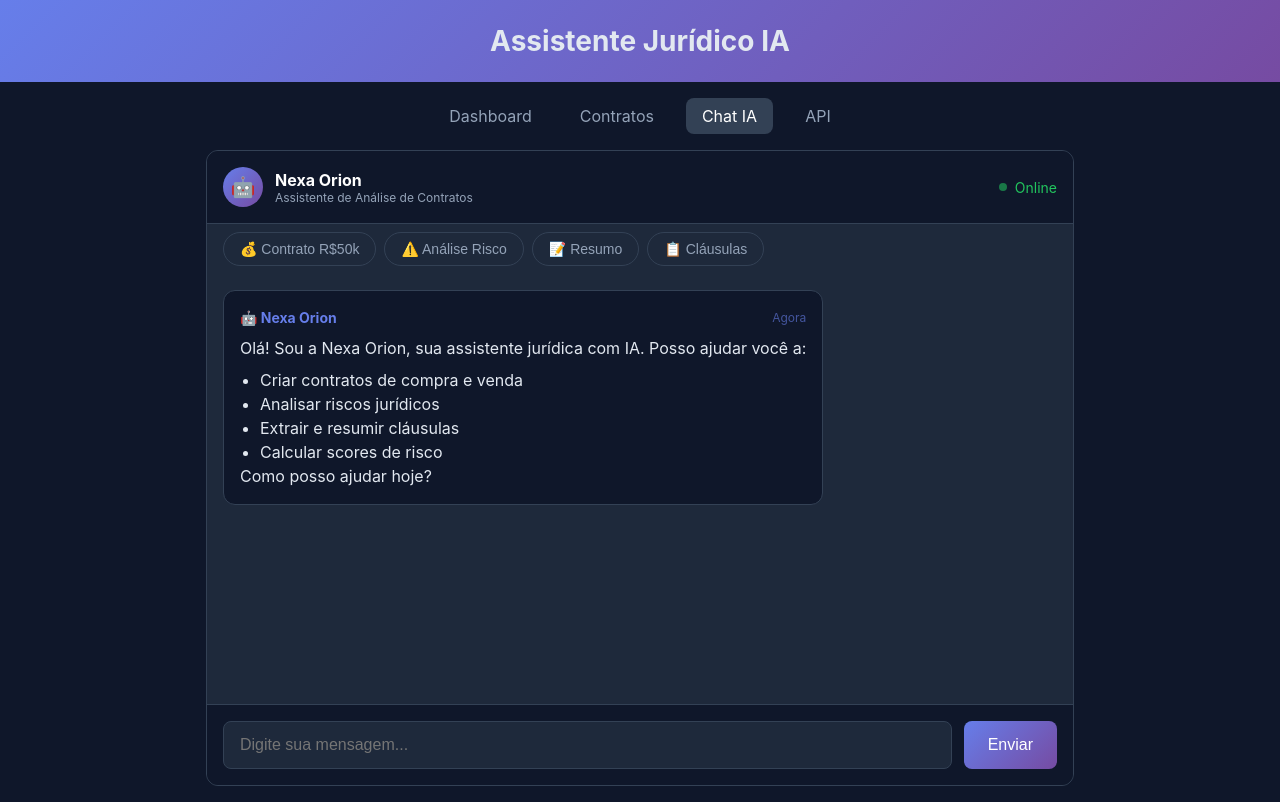
After one commit to sandranakata092-glitch/cognition, a FastAPI app: template templates/chat.html in a window 1280 px wide. The commit adds this page. Run offline with FastAPI, Linux system fonts and the light colour scheme; the template is opened without the code that fills it, so the values that code supplies are empty; some libraries are stand-ins or nearby versions.

Commit message:
Add AI chat interface with Nexa Orion assistant

```diff
--- a/main.py
+++ b/main.py
@@ -134,6 +134,12 @@ async def contracts_page(request: Request):
     return templates.TemplateResponse("contracts.html", {"request": request})
 
 
+@app.get("/chat")
+async def chat_page(request: Request):
+    """AI Chat interface page."""
+    return templates.TemplateResponse("chat.html", {"request": request})
+
+
 @app.get("/api/contracts")
 async def api_list_contracts():
     """API endpoint to list all contracts."""
--- /dev/null
+++ b/templates/chat.html
@@ -0,0 +1,451 @@
+<!DOCTYPE html>
+<html lang="pt-BR">
+<head>
+    <meta charset="UTF-8">
+    <meta name="viewport" content="width=device-width, initial-scale=1.0">
+    <title>Chat com IA - Hack Cognition</title>
+    <script src="https://download.agora.io/sdk/release/AgoraChat_sdk_1.1.0.js"></script>
+    <style>
+        * { margin: 0; padding: 0; box-sizing: border-box; }
+        body {
+            font-family: -apple-system, BlinkMacSystemFont, 'Segoe UI', Roboto, sans-serif;
+            background: #0f172a;
+            color: #e2e8f0;
+            min-height: 100vh;
+        }
+        .header {
+            background: linear-gradient(135deg, #667eea 0%, #764ba2 100%);
+            padding: 1.5rem;
+            text-align: center;
+        }
+        .header h1 { font-size: 1.75rem; }
+        .container {
+            max-width: 900px;
+            margin: 0 auto;
+            padding: 1rem;
+            height: calc(100vh - 80px);
+            display: flex;
+            flex-direction: column;
+        }
+        .nav {
+            display: flex;
+            gap: 1rem;
+            justify-content: center;
+            margin-bottom: 1rem;
+        }
+        .nav a {
+            color: #94a3b8;
+            text-decoration: none;
+            padding: 0.5rem 1rem;
+            border-radius: 8px;
+            transition: all 0.2s;
+        }
+        .nav a:hover, .nav a.active {
+            background: #334155;
+            color: #fff;
+        }
+        .chat-container {
+            flex: 1;
+            background: #1e293b;
+            border-radius: 12px;
+            border: 1px solid #334155;
+            display: flex;
+            flex-direction: column;
+            overflow: hidden;
+        }
+        .chat-header {
+            padding: 1rem;
+            background: #0f172a;
+            border-bottom: 1px solid #334155;
+            display: flex;
+            align-items: center;
+            gap: 0.75rem;
+        }
+        .ai-avatar {
+            width: 40px;
+            height: 40px;
+            border-radius: 50%;
+            background: linear-gradient(135deg, #667eea 0%, #764ba2 100%);
+            display: flex;
+            align-items: center;
+            justify-content: center;
+            font-size: 1.25rem;
+        }
+        .ai-info h3 {
+            color: #fff;
+            font-size: 1rem;
+        }
+        .ai-info p {
+            color: #94a3b8;
+            font-size: 0.75rem;
+        }
+        .status {
+            margin-left: auto;
+            display: flex;
+            align-items: center;
+            gap: 0.5rem;
+            color: #22c55e;
+            font-size: 0.875rem;
+        }
+        .status-dot {
+            width: 8px;
+            height: 8px;
+            background: #22c55e;
+            border-radius: 50%;
+            animation: pulse 2s infinite;
+        }
+        @keyframes pulse {
+            0%, 100% { opacity: 1; }
+            50% { opacity: 0.5; }
+        }
+        .chat-messages {
+            flex: 1;
+            overflow-y: auto;
+            padding: 1rem;
+            display: flex;
+            flex-direction: column;
+            gap: 1rem;
+        }
+        .message {
+            max-width: 80%;
+            padding: 1rem;
+            border-radius: 12px;
+            line-height: 1.5;
+        }
+        .message.user {
+            align-self: flex-end;
+            background: linear-gradient(135deg, #667eea 0%, #764ba2 100%);
+            color: #fff;
+        }
+        .message.ai {
+            align-self: flex-start;
+            background: #0f172a;
+            border: 1px solid #334155;
+        }
+        .message-header {
+            display: flex;
+            align-items: center;
+            gap: 0.5rem;
+            margin-bottom: 0.5rem;
+            font-size: 0.875rem;
+            font-weight: bold;
+        }
+        .message.user .message-header {
+            color: #fff;
+        }
+        .message.ai .message-header {
+            color: #667eea;
+        }
+        .message-time {
+            font-size: 0.75rem;
+            opacity: 0.6;
+            margin-left: auto;
+            font-weight: normal;
+        }
+        .typing {
+            display: flex;
+            gap: 0.25rem;
+            padding: 1rem;
+        }
+        .typing-dot {
+            width: 8px;
+            height: 8px;
+            background: #667eea;
+            border-radius: 50%;
+            animation: typing 1.4s infinite;
+        }
+        .typing-dot:nth-child(2) { animation-delay: 0.2s; }
+        .typing-dot:nth-child(3) { animation-delay: 0.4s; }
+        @keyframes typing {
+            0%, 60%, 100% { transform: translateY(0); }
+            30% { transform: translateY(-10px); }
+        }
+        .chat-input {
+            padding: 1rem;
+            background: #0f172a;
+            border-top: 1px solid #334155;
+            display: flex;
+            gap: 0.75rem;
+        }
+        .chat-input input {
+            flex: 1;
+            padding: 0.875rem 1rem;
+            border: 1px solid #334155;
+            border-radius: 8px;
+            background: #1e293b;
+            color: #fff;
+            font-size: 1rem;
+        }
+        .chat-input input:focus {
+            outline: none;
+            border-color: #667eea;
+        }
+        .chat-input button {
+            padding: 0.875rem 1.5rem;
+            border: none;
+            border-radius: 8px;
+            background: linear-gradient(135deg, #667eea 0%, #764ba2 100%);
+            color: #fff;
+            font-size: 1rem;
+            cursor: pointer;
+            transition: opacity 0.2s;
+        }
+        .chat-input button:hover {
+            opacity: 0.9;
+        }
+        .chat-input button:disabled {
+            opacity: 0.5;
+            cursor: not-allowed;
+        }
+        .quick-actions {
+            display: flex;
+            gap: 0.5rem;
+            padding: 0.5rem 1rem;
+            flex-wrap: wrap;
+        }
+        .quick-btn {
+            padding: 0.5rem 1rem;
+            border: 1px solid #334155;
+            border-radius: 20px;
+            background: transparent;
+            color: #94a3b8;
+            font-size: 0.875rem;
+            cursor: pointer;
+            transition: all 0.2s;
+        }
+        .quick-btn:hover {
+            border-color: #667eea;
+            color: #667eea;
+        }
+        .contract-card {
+            background: #1e293b;
+            border-radius: 8px;
+            padding: 1rem;
+            margin-top: 0.75rem;
+            border-left: 4px solid #667eea;
+        }
+        .contract-card h4 {
+            color: #667eea;
+            margin-bottom: 0.5rem;
+        }
+        .risk-badge {
+            display: inline-block;
+            padding: 0.25rem 0.75rem;
+            border-radius: 20px;
+            font-size: 0.75rem;
+            font-weight: bold;
+            margin-top: 0.5rem;
+        }
+        .risk-low { background: #22c55e20; color: #22c55e; }
+        .risk-medium { background: #f59e0b20; color: #f59e0b; }
+        .risk-high { background: #ef444420; color: #ef4444; }
+        code {
+            background: #0f172a;
+            padding: 0.25rem 0.5rem;
+            border-radius: 4px;
+            font-family: monospace;
+            font-size: 0.875rem;
+        }
+    </style>
+</head>
+<body>
+    <div class="header">
+        <h1>Assistente Jurídico IA</h1>
+    </div>
+
+    <div class="container">
+        <nav class="nav">
+            <a href="/dashboard">Dashboard</a>
+            <a href="/contracts">Contratos</a>
+            <a href="/chat" class="active">Chat IA</a>
+            <a href="/docs">API</a>
+        </nav>
+
+        <div class="chat-container">
+            <div class="chat-header">
+                <div class="ai-avatar">🤖</div>
+                <div class="ai-info">
+                    <h3>Nexa Orion</h3>
+                    <p>Assistente de Análise de Contratos</p>
+                </div>
+                <div class="status">
+                    <span class="status-dot"></span>
+                    Online
+                </div>
+            </div>
+
+            <div class="quick-actions">
+                <button class="quick-btn" onclick="sendQuick('Criar contrato de R$ 50000')">💰 Contrato R$50k</button>
+                <button class="quick-btn" onclick="sendQuick('Analisar risco de multa alta')">⚠️ Análise Risco</button>
+                <button class="quick-btn" onclick="sendQuick('Resumir contrato automaticamente')">📝 Resumo</button>
+                <button class="quick-btn" onclick="sendQuick('Extrair cláusulas importantes')">📋 Cláusulas</button>
+            </div>
+
+            <div class="chat-messages" id="chat-messages">
+                <div class="message ai">
+                    <div class="message-header">
+                        🤖 Nexa Orion
+                        <span class="message-time">Agora</span>
+                    </div>
+                    Olá! Sou a Nexa Orion, sua assistente jurídica com IA. Posso ajudar você a:
+                    <ul style="margin-top: 0.5rem; margin-left: 1.25rem;">
+                        <li>Criar contratos de compra e venda</li>
+                        <li>Analisar riscos jurídicos</li>
+                        <li>Extrair e resumir cláusulas</li>
+                        <li>Calcular scores de risco</li>
+                    </ul>
+                    Como posso ajudar hoje?
+                </div>
+            </div>
+
+            <div class="chat-input">
+                <input type="text" id="message-input" placeholder="Digite sua mensagem..." onkeypress="handleKeyPress(event)">
+                <button onclick="sendMessage()" id="send-btn">Enviar</button>
+            </div>
+        </div>
+    </div>
+
+    <script>
+        const messagesDiv = document.getElementById('chat-messages');
+        const input = document.getElementById('message-input');
+        const sendBtn = document.getElementById('send-btn');
+
+        function handleKeyPress(e) {
+            if (e.key === 'Enter') sendMessage();
+        }
+
+        function sendQuick(text) {
+            input.value = text;
+            sendMessage();
+        }
+
+        function addMessage(text, isUser = false, extraHTML = '') {
+            const time = new Date().toLocaleTimeString('pt-BR', { hour: '2-digit', minute: '2-digit' });
+            const div = document.createElement('div');
+            div.className = `message ${isUser ? 'user' : 'ai'}`;
+            div.innerHTML = `
+                <div class="message-header">
+                    ${isUser ? '👤 Você' : '🤖 Nexa Orion'}
+                    <span class="message-time">${time}</span>
+                </div>
+                ${text}
+                ${extraHTML}
+            `;
+            messagesDiv.appendChild(div);
+            messagesDiv.scrollTop = messagesDiv.scrollHeight;
+        }
+
+        function showTyping() {
+            const typing = document.createElement('div');
+            typing.className = 'typing';
+            typing.id = 'typing-indicator';
+            typing.innerHTML = '<div class="typing-dot"></div><div class="typing-dot"></div><div class="typing-dot"></div>';
+            messagesDiv.appendChild(typing);
+            messagesDiv.scrollTop = messagesDiv.scrollHeight;
+        }
+
+        function hideTyping() {
+            const typing = document.getElementById('typing-indicator');
+            if (typing) typing.remove();
+        }
+
+        async function sendMessage() {
+            const text = input.value.trim();
+            if (!text) return;
+
+            addMessage(text, true);
+            input.value = '';
+            sendBtn.disabled = true;
+            showTyping();
+
+            try {
+                // Process the message through our AI pipeline
+                const response = await processWithAI(text);
+                hideTyping();
+                addMessage(response.text, false, response.extra || '');
+            } catch (error) {
+                hideTyping();
+                addMessage(`Desculpe, ocorreu um erro: ${error.message}. Tente novamente.`, false);
+            }
+
+            sendBtn.disabled = false;
+        }
+
+        async function processWithAI(text) {
+            const lower = text.toLowerCase();
+
+            // Check for contract creation request
+            const priceMatch = text.match(/R\$?\s?(\d[\d.,]*)/);
+            const hasContractKeywords = lower.includes('contrato') || lower.includes('criar') || lower.includes('gerar');
+
+            if (priceMatch && hasContractKeywords) {
+                const price = parseFloat(priceMatch[1].replace('.', '').replace(',', '.'));
+
+                const res = await fetch('/deal', {
+                    method: 'POST',
+                    headers: {'Content-Type': 'application/json'},
+                    body: JSON.stringify({price: price})
+                });
+
+                const data = await res.json();
+
+                const riskClass = data.risk.level === 'Baixo' ? 'risk-low' :
+                                 data.risk.level === 'Médio' ? 'risk-medium' : 'risk-high';
+
+                return {
+                    text: `Contrato #${data.contract_id} gerado com sucesso!`,
+                    extra: `
+                        <div class="contract-card">
+                            <h4>📄 Resumo do Contrato</h4>
+                            <p><strong>Valor:</strong> R$ ${(price * 0.9).toLocaleString('pt-BR')}</p>
+                            <p><strong>Desconto:</strong> 10% aplicado</p>
+                            <p><strong>Cláusulas:</strong> ${data.clauses.length} detectadas</p>
+                            <span class="risk-badge ${riskClass}">Risco: ${data.risk.level} (${data.risk.score} pts)</span>
+                        </div>
+                    `
+                };
+            }
+
+            // Check for analysis requests
+            if (lower.includes('risco') || lower.includes('analisar')) {
+                return {
+                    text: `Para analisar o risco de um contrato, eu preciso que você primeiro crie um contrato informando o valor. Use comandos como:<br><br>
+                    <code>"Criar contrato de R$ 50000"</code><br><br>
+                    Depois de criado, posso calcular o score de risco baseado nas cláusulas de multa e prazo.`
+                };
+            }
+
+            if (lower.includes('cláusula') || lower.includes('clausula')) {
+                return {
+                    text: `As cláusulas são extraídas automaticamente quando um contrato é criado. Eu identifico:<br><br>
+                    • <strong>Multa:</strong> Penalidades por cancelamento (3 pts de risco)<br>
+                    • <strong>Prazo:</strong> Tempo de conclusão (2 pts de risco)<br>
+                    • <strong>Valor:</strong> Montante negociado (1 pt de risco)<br><br>
+                    Crie um contrato para ver as cláusulas em ação!`
+                };
+            }
+
+            if (lower.includes('resumo') || lower.includes('summarize')) {
+                return {
+                    text: `O resumo automático extrai os pontos-chave do contrato:<br><br>
+                    • Valor negociado<br>
+                    • Forma de pagamento (ex: PIX)<br>
+                    • Multas e penalidades<br>
+                    • Prazos de entrega<br><br>
+                    Basta criar um contrato que eu gero o resumo para você!`
+                };
+            }
+
+            // Default response
+            return {
+                text: `Entendi! Posso ajudar com várias tarefas:<br><br>
+                📝 <strong>Criar contrato:</strong> "Criar contrato de R$ 30000"<br>
+                ⚠️ <strong>Analisar risco:</strong> "Qual o risco deste contrato?"<br>
+                📋 <strong>Ver cláusulas:</strong> "Quais as cláusulas do contrato #1?"<br>
+                💡 <strong>Dúvidas:</strong> Pergunte sobre multas, prazos, valores<br><br>
+                Use os botões rápidos abaixo ou digite seu comando!`
+            };
+        }
+    </script>
+</body>
+</html>
--- a/templates/contracts.html
+++ b/templates/contracts.html
@@ -148,7 +148,8 @@
         <nav class="nav">
             <a href="/dashboard">Dashboard</a>
             <a href="/contracts" class="active">Contratos</a>
-            <a href="/docs">API Docs</a>
+            <a href="/chat">🤖 Chat IA</a>
+            <a href="/docs">API</a>
         </nav>
 
         <input type="text" class="search-box" placeholder="Buscar contrato por ID..." id="search">
--- a/templates/dashboard.html
+++ b/templates/dashboard.html
@@ -198,7 +198,8 @@
         <nav class="nav">
             <a href="/dashboard" class="active">Dashboard</a>
             <a href="/contracts">Contratos</a>
-            <a href="/docs">API Docs</a>
+            <a href="/chat">🤖 Chat IA</a>
+            <a href="/docs">API</a>
         </nav>
 
         <div class="stats-grid">
```
